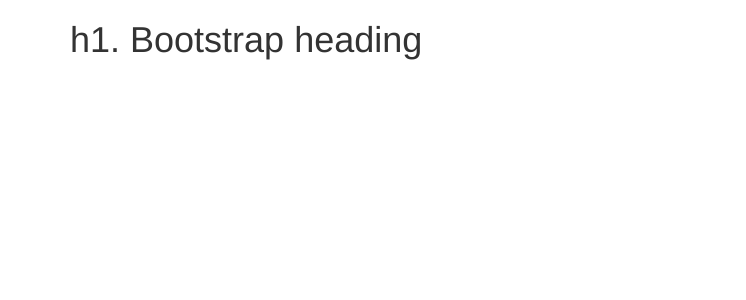
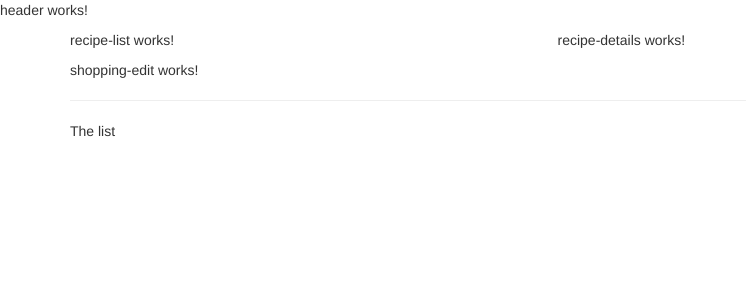
Before and after one commit to charles-desouza/Angular-training-repo, an Angular app in the folder recipe-guide/: page / in a window 1280 px wide. Shown: the top 300 px of the page, without its empty margins (0-746 px from the left). Built offline with nearby package versions, Linux system fonts and the light colour scheme.

Commit message:
add structure for recipe and shopping list component

```diff
--- a/recipe-guide/src/app/app.component.html
+++ b/recipe-guide/src/app/app.component.html
@@ -1,3 +1,9 @@
+<app-header></app-header>
 <div class="container">
-  <h1>h1. Bootstrap heading</h1>
+  <div class="row">
+    <div class="col-md-12">
+      <app-recipes></app-recipes>
+      <app-shopping-list></app-shopping-list>
+    </div>
+  </div>
 </div>
--- a/recipe-guide/src/app/recipes/recipes.component.html
+++ b/recipe-guide/src/app/recipes/recipes.component.html
@@ -1 +1,8 @@
-<p>recipes works!</p>
+<div class="row">
+    <div class="col-md-5">
+        <app-recipe-list></app-recipe-list>
+    </div>
+    <div class="col-md-7">
+        <app-recipe-details></app-recipe-details>
+    </div>
+</div>
--- a/recipe-guide/src/app/shopping-list/shopping-list.component.html
+++ b/recipe-guide/src/app/shopping-list/shopping-list.component.html
@@ -1 +1,7 @@
-<p>shopping-list works!</p>
+<div class="row">
+    <div class="col-xs-10">
+        <app-shopping-edit></app-shopping-edit>
+        <hr>
+        <p>The list</p>
+    </div>
+</div>
```
